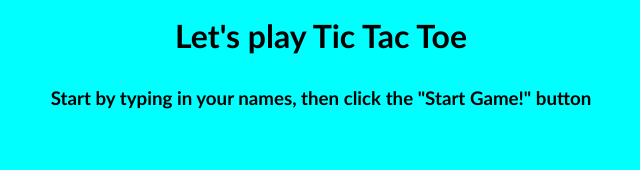
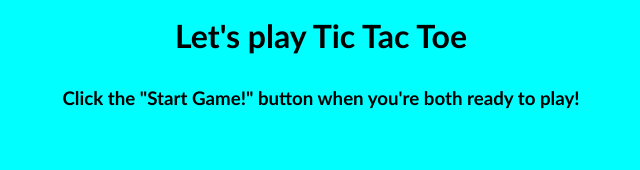
Before and after one commit to lex23unwin/10tictactoe, a plain HTML site: page index.html in a window 1280 px wide. Shown: the top 170 px of the page, without its empty margins (319-959 px from the left). Drawn offline with Linux system fonts and the light colour scheme.

Commit message:
Change intro message

```diff
--- a/index.html
+++ b/index.html
@@ -10,7 +10,7 @@
 <body>
     <div class="header">
         <h1>Let's play Tic Tac Toe</h1>
-        <h3>Start by typing in your names, then click the "Start Game!" button</h2>
+        <h3>Click the "Start Game!" button when you're both ready to play!</h2>
     </div>
     <div class="message-container">
         Player 1 goes first!
```
